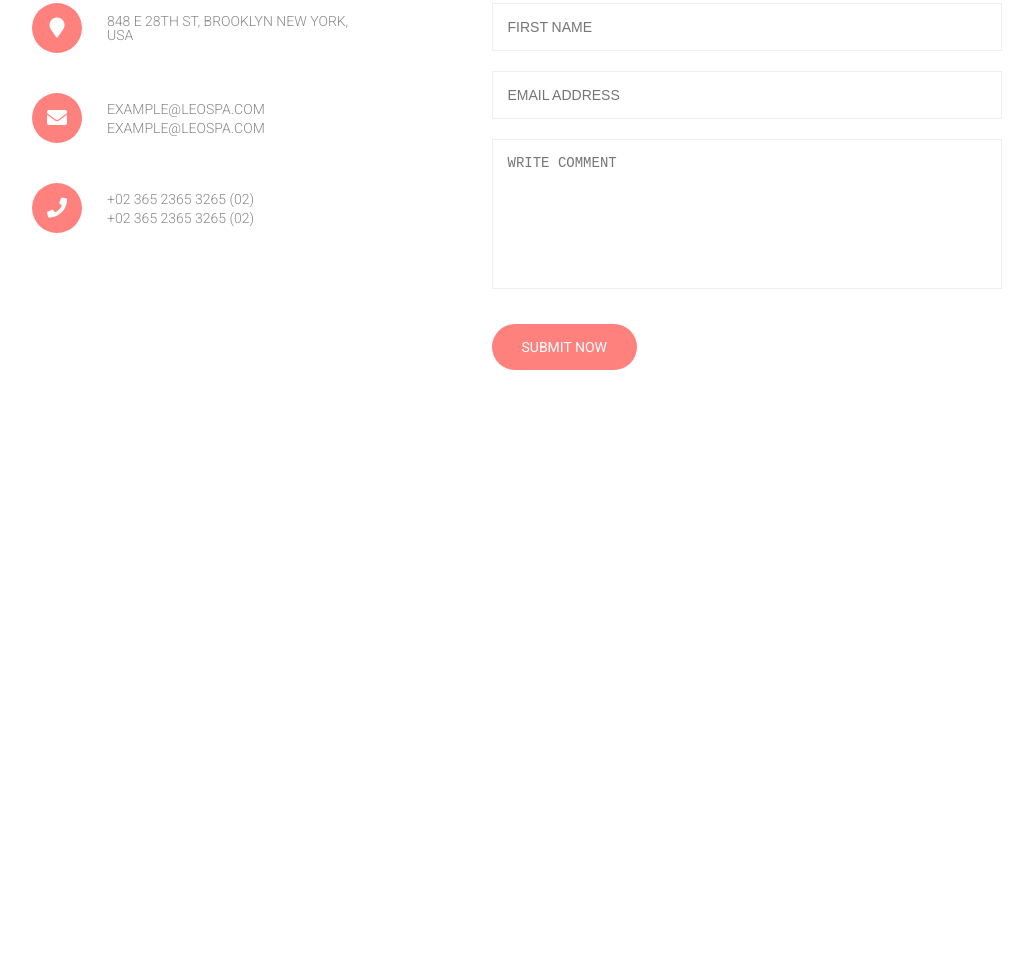
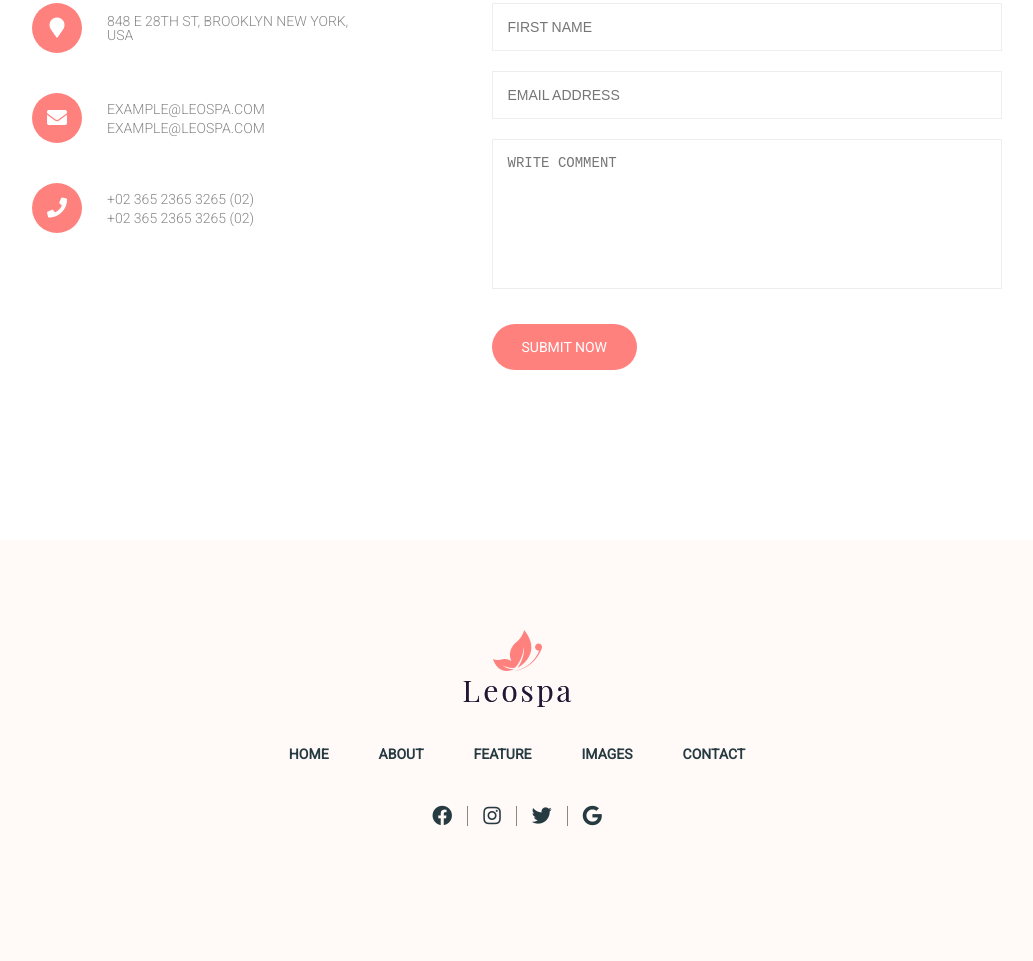
Before and after one commit to hongphuc5497/psd2html--LeoSpa, a plain HTML site: page index.html in a window 1280 px wide. Shown: the part 6406-7367 px from the top of the page, without its empty margins (123-1156 px from the left). Before the commit the page ends 6946 px from the top, so only its background shows below. Drawn offline with Linux system fonts and the light colour scheme.

Commit message:
Footer Section

```diff
--- a/index.html
+++ b/index.html
@@ -440,14 +440,57 @@
 						</div>
 
 						<form action="#" class="contact__form">
-							<input type="text" placeholder="First Name">
-							<input type="email" placeholder="Email address">
+							<input type="text" placeholder="First Name" />
+							<input type="email" placeholder="Email address" />
 							<textarea placeholder="Write comment"></textarea>
 							<button class="btn btn--rounded btn--primary">Submit now</button>
 						</form>
 					</div>
 				</div>
 			</section>
+
+			<footer class="footer">
+				<div class="container">
+					<a href="index.html" class="footer__logo">
+						<img src="images/logo.png" alt="" />
+					</a>
+
+					<nav class="menu">
+						<ul class="menu__list">
+							<li class="menu__item">
+								<a href="#" class="menu__link">Home</a>
+							</li>
+							<li class="menu__item">
+								<a href="#" class="menu__link">About</a>
+							</li>
+							<li class="menu__item">
+								<a href="#" class="menu__link">Feature</a>
+							</li>
+							<li class="menu__item">
+								<a href="#" class="menu__link">Images</a>
+							</li>
+							<li class="menu__item">
+								<a href="#" class="menu__link">Contact</a>
+							</li>
+						</ul>
+					</nav>
+
+					<ul class="footer__social">
+						<li class="footer__social-item">
+							<i class="fab fa-facebook"></i>
+						</li>
+						<li class="footer__social-item">
+							<i class="fab fa-instagram"></i>
+						</li>
+						<li class="footer__social-item">
+							<i class="fab fa-twitter"></i>
+						</li>
+						<li class="footer__social-item">
+							<i class="fab fa-google"></i>
+						</li>
+					</ul>
+				</div>
+			</footer>
 		</div>
 	</body>
 </html>
--- a/scss/main.scss
+++ b/scss/main.scss
@@ -54,6 +54,35 @@
 	}
 }
 
+
+//* Menu
+.menu {
+	margin-left: 14%;
+	position: relative;
+	z-index: 2;
+
+	&__list {
+		display: flex;
+		align-items: center;
+	}
+
+	&__item {
+		margin: 0 2.5rem;
+	}
+
+	&__link {
+		color: var(--gray-dark);
+		font-size: 1.4rem;
+		font-weight: bold;
+		text-transform: uppercase;
+		transition: color 0.2s linear;
+
+		&:hover {
+			color: var(--primary-color);
+		}
+	}
+}
+
 /*
   === Main ===
 */
@@ -81,33 +110,6 @@
 
 		.header__logo {
 			max-width: 10rem;
-		}
-
-		.menu {
-			margin-left: 14%;
-			position: relative;
-			z-index: 2;
-
-			&__list {
-				display: flex;
-				align-items: center;
-			}
-
-			&__item {
-				margin: 0 2.5rem;
-			}
-
-			&__link {
-				color: var(--gray-dark);
-				font-size: 1.4rem;
-				font-weight: bold;
-				text-transform: uppercase;
-				transition: color 0.2s linear;
-
-				&:hover {
-					color: var(--primary-color);
-				}
-			}
 		}
 	}
 
@@ -676,6 +678,52 @@
 		}
 	}
 }
+
+//* Footer
+.footer {
+	padding: 9rem 0;
+	background-color: var(--bg-block);
+
+	.container {
+		display: flex;
+		align-items: center;
+		flex-flow: column nowrap;
+	}
+
+	.menu {
+		margin-left: 0;
+	}
+
+	&__logo {
+		max-width: 12rem;
+		margin: 0 auto 4rem;
+	}
+
+	&__social {
+		margin: 4.5rem 0;
+		display: flex;
+		align-items: center;
+	}
+
+	&__social-item {
+		padding-left: 1.5rem;
+		padding-right: 1.5rem;
+
+		color: var(--gray-dark);
+		font-size: 2rem;
+		transition: color .2s linear;
+		cursor: pointer;
+
+		&:hover {
+			color: var(--primary-color);
+		}
+
+		&:not(:first-child) {
+			border-left: thin solid var(--gray-light);
+		}
+	}
+}
+
 /*
   === Responsive ===
 */
```
Also changed, not shown: css/main.css, 1 other file.
